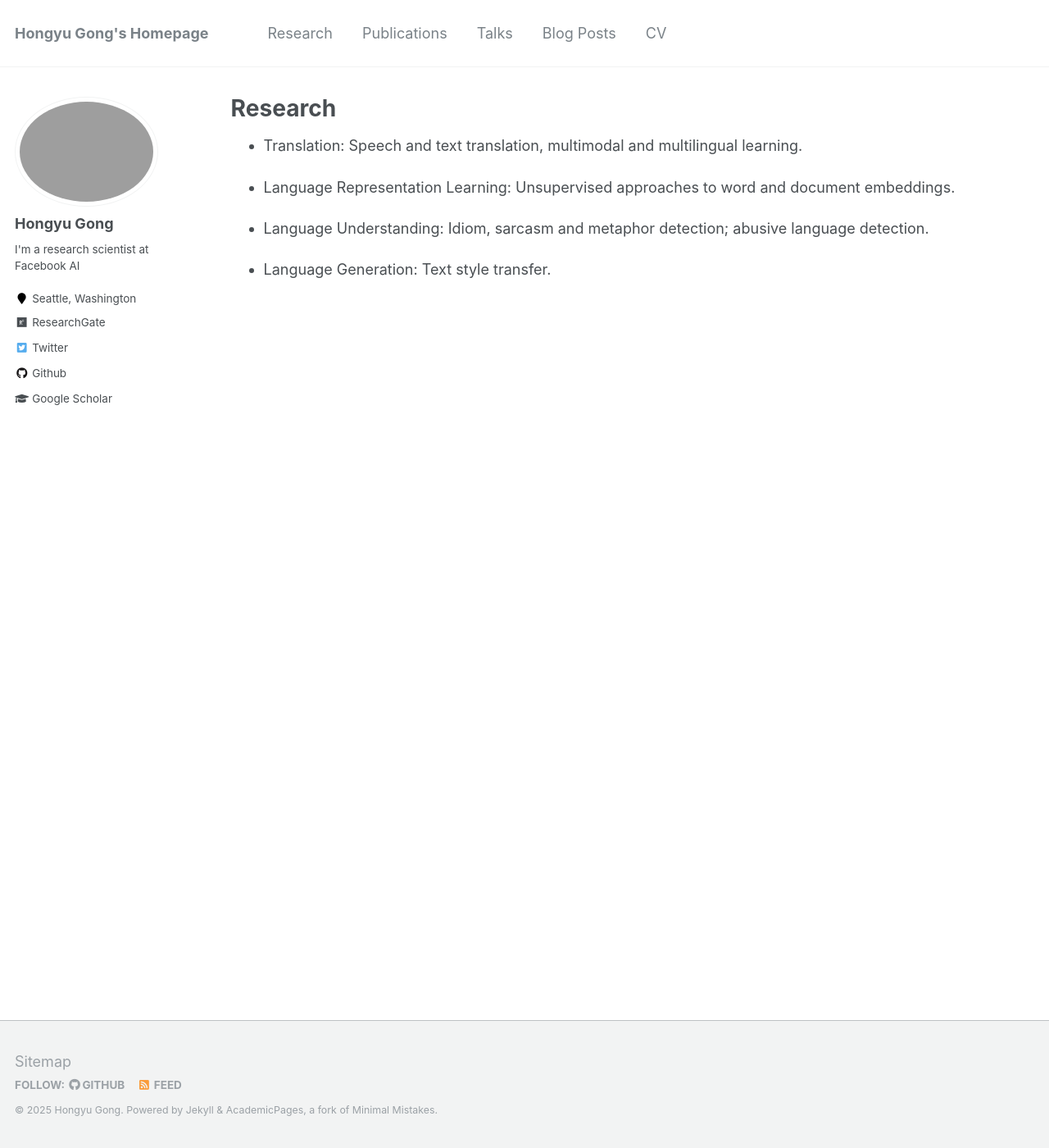
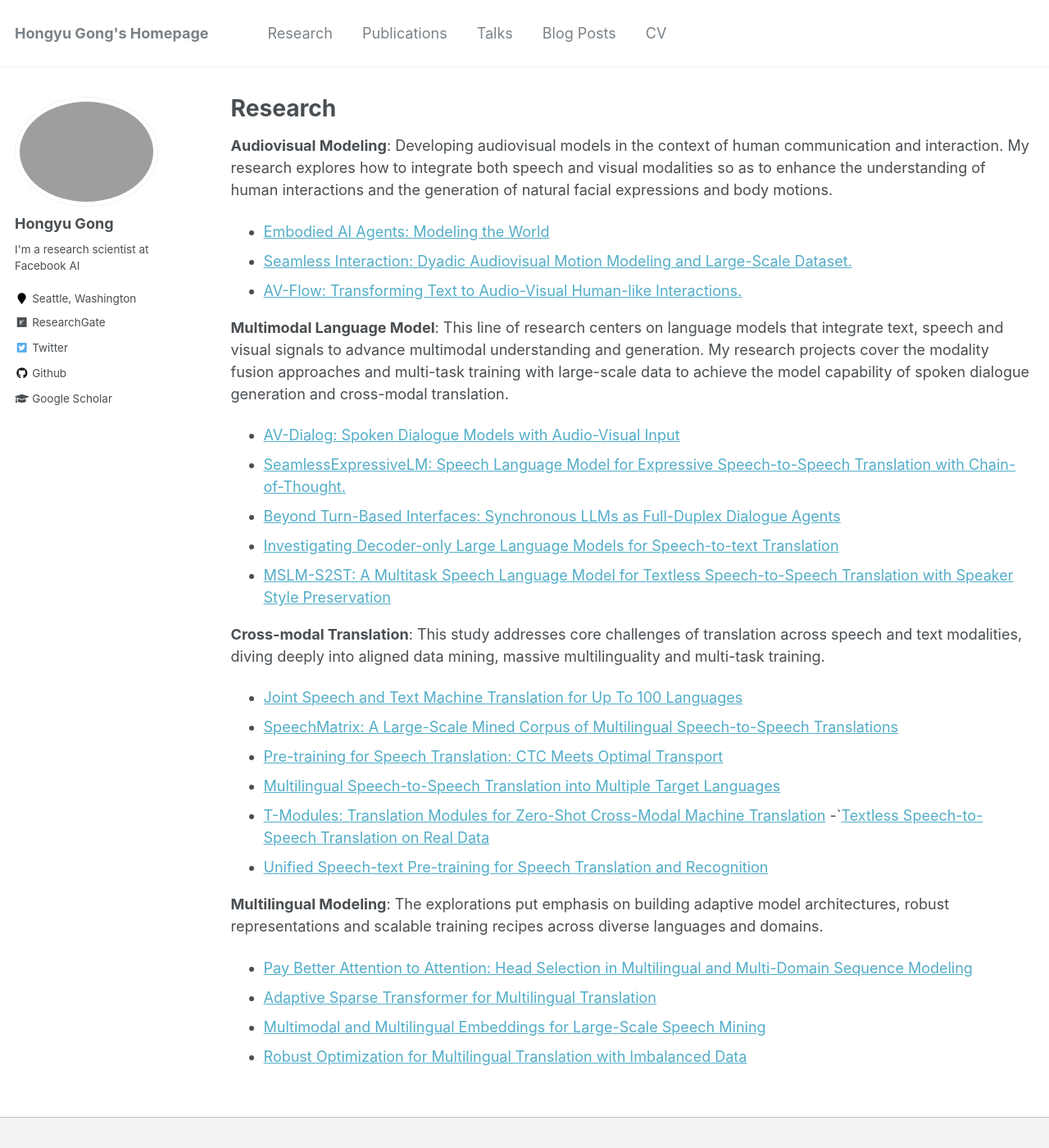
Before and after one commit to HongyuGong/HongyuGong.github.io, a Jekyll site: the page built from _pages/research.md, in a window 1280 px wide and 1400 px high. Shown: the whole window at 82% size. Built offline with Jekyll 4.4.1, drawn with Linux system fonts in a browser that asks for light colours.

Commit message:
Update research.md

```diff
--- a/_pages/research.md
+++ b/_pages/research.md
@@ -7,10 +7,29 @@ author_profile: true
 
 {% include base_path %}
 
-* Translation: Speech and text translation, multimodal and multilingual learning.
+**Audiovisual Modeling**: Developing audiovisual models in the context of human communication and interaction. My research explores how to integrate both speech and visual modalities so as to enhance the understanding of human interactions and the generation of natural facial expressions and body motions.
+- [Embodied AI Agents: Modeling the World](https://arxiv.org/abs/2506.22355)
+- [Seamless Interaction: Dyadic Audiovisual Motion Modeling and Large-Scale Dataset.](https://arxiv.org/abs/2506.22554)
+- [AV-Flow: Transforming Text to Audio-Visual Human-like Interactions.](https://arxiv.org/abs/2502.13133)
 
-* Language Representation Learning: Unsupervised approaches to word and document embeddings.
+**Multimodal Language Model**: This line of research centers on language models that integrate text, speech and visual signals to advance multimodal understanding and generation. My research projects cover the modality fusion approaches and multi-task training with large-scale data to achieve the model capability of spoken dialogue generation and cross-modal translation.
+- [AV-Dialog: Spoken Dialogue Models with Audio-Visual Input](https://arxiv.org/abs/2511.11124)
+- [SeamlessExpressiveLM: Speech Language Model for Expressive Speech-to-Speech Translation with Chain-of-Thought.](https://arxiv.org/abs/2405.20410)
+- [Beyond Turn-Based Interfaces: Synchronous LLMs as Full-Duplex Dialogue Agents](https://arxiv.org/abs/2409.15594)
+- [Investigating Decoder-only Large Language Models for Speech-to-text Translation](https://arxiv.org/abs/2407.03169)
+- [MSLM-S2ST: A Multitask Speech Language Model for Textless Speech-to-Speech Translation with Speaker Style Preservation](https://arxiv.org/abs/2403.12408)
 
-* Language Understanding: Idiom, sarcasm and metaphor detection; abusive language detection.
+**Cross-modal Translation**: This study addresses core challenges of translation across speech and text modalities, diving deeply into aligned data mining, massive multilinguality and multi-task training.
+- [Joint Speech and Text Machine Translation for Up To 100 Languages](https://scholar.google.com/scholar?cluster=3065586836836110230&hl=en&oi=scholarr)
+- [SpeechMatrix: A Large-Scale Mined Corpus of Multilingual Speech-to-Speech Translations](https://aclanthology.org/2023.acl-long.899/)
+- [Pre-training for Speech Translation: CTC Meets Optimal Transport](http://proceedings.mlr.press/v202/le23a.html)
+- [Multilingual Speech-to-Speech Translation into Multiple Target Languages](https://arxiv.org/abs/2307.08655)
+- [T-Modules: Translation Modules for Zero-Shot Cross-Modal Machine Translation](https://aclanthology.org/2022.emnlp-main.391/)
+-`[Textless Speech-to-Speech Translation on Real Data](https://aclanthology.org/2022.naacl-main.63/)
+- [Unified Speech-text Pre-training for Speech Translation and Recognition](https://arxiv.org/abs/2204.05409)
 
-* Language Generation: Text style transfer.
+**Multilingual Modeling**: The explorations put emphasis on building adaptive model architectures, robust representations and scalable training recipes across diverse languages and domains.
+- [Pay Better Attention to Attention: Head Selection in Multilingual and Multi-Domain Sequence Modeling](https://proceedings.neurips.cc/paper/2021/hash/15c00b5250ddedaabc203b67f8b034fd-Abstract.html)
+- [Adaptive Sparse Transformer for Multilingual Translation](https://arxiv.org/abs/2104.07358)
+- [Multimodal and Multilingual Embeddings for Large-Scale Speech Mining](https://proceedings.neurips.cc/paper/2021/hash/8466f9ace6a9acbe71f75762ffc890f1-Abstract.html)
+- [Robust Optimization for Multilingual Translation with Imbalanced Data](https://proceedings.neurips.cc/paper/2021/hash/d324a0cc02881779dcda44a675fdcaaa-Abstract.html)
```
